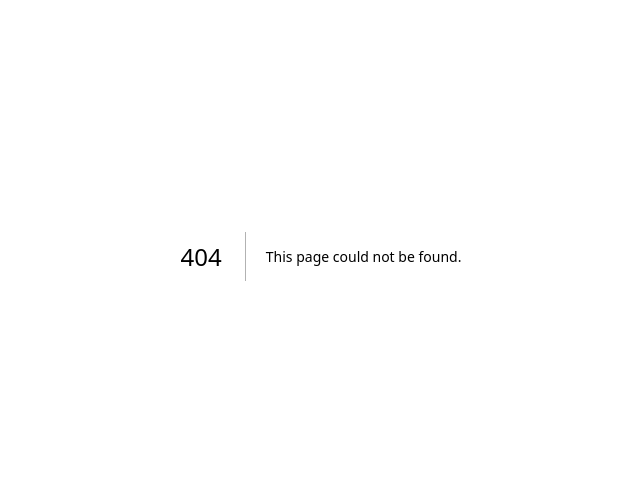
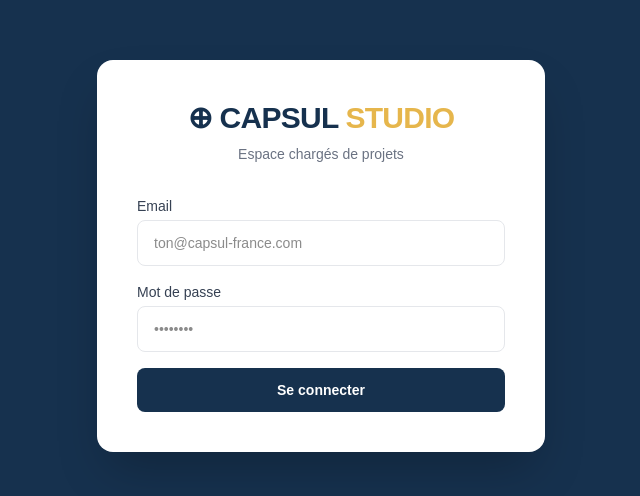
Before and after one commit to alvinakoto/Capsul-studio, a Next.js app: page /login in a window 1280 px wide. Before the commit this address had no page. Shown: the part 144-640 px from the top of the page, without its empty margins (319-959 px from the left). Built offline with nearby package versions, Linux system fonts and the light colour scheme; no server answers.

Commit message:
S1 — auth fonctionnelle

```diff
--- /dev/null
+++ b/app/login/page.tsx
@@ -0,0 +1,93 @@
+'use client'
+
+import { useState } from 'react'
+import { createClient } from '@/lib/supabase/client'
+import { useRouter } from 'next/navigation'
+
+export default function LoginPage() {
+  const [email, setEmail] = useState('')
+  const [password, setPassword] = useState('')
+  const [error, setError] = useState('')
+  const [loading, setLoading] = useState(false)
+  const router = useRouter()
+  const supabase = createClient()
+
+  const handleLogin = async () => {
+    setLoading(true)
+    setError('')
+
+    const { error } = await supabase.auth.signInWithPassword({
+      email,
+      password,
+    })
+
+    if (error) {
+      setError('Email ou mot de passe incorrect')
+      setLoading(false)
+      return
+    }
+
+    router.push('/')
+    router.refresh()
+  }
+
+  return (
+    <div className="min-h-screen bg-[#16314E] flex items-center justify-center">
+      <div className="bg-white rounded-2xl p-10 w-full max-w-md shadow-2xl">
+
+        <div className="text-center mb-8">
+          <div className="text-3xl font-black text-[#16314E] tracking-tight">
+            ⊕ CAPSUL <span className="text-[#e6b64c]">STUDIO</span>
+          </div>
+          <div className="text-sm text-gray-500 mt-2">
+            Espace chargés de projets
+          </div>
+        </div>
+
+        <div className="space-y-4">
+          <div>
+            <label className="block text-sm font-medium text-gray-700 mb-1">
+              Email
+            </label>
+            <input
+              type="email"
+              value={email}
+              onChange={(e) => setEmail(e.target.value)}
+              placeholder="ton@capsul-france.com"
+              className="w-full border border-gray-200 rounded-lg px-4 py-3 text-sm focus:outline-none focus:ring-2 focus:ring-[#16314E]"
+            />
+          </div>
+
+          <div>
+            <label className="block text-sm font-medium text-gray-700 mb-1">
+              Mot de passe
+            </label>
+            <input
+              type="password"
+              value={password}
+              onChange={(e) => setPassword(e.target.value)}
+              placeholder="••••••••"
+              className="w-full border border-gray-200 rounded-lg px-4 py-3 text-sm focus:outline-none focus:ring-2 focus:ring-[#16314E]"
+              onKeyDown={(e) => e.key === 'Enter' && handleLogin()}
+            />
+          </div>
+
+          {error && (
+            <div className="text-sm text-red-600 bg-red-50 px-4 py-3 rounded-lg">
+              {error}
+            </div>
+          )}
+
+          <button
+            onClick={handleLogin}
+            disabled={loading}
+            className="w-full bg-[#16314E] text-white rounded-lg px-4 py-3 text-sm font-semibold hover:bg-[#1B3A6B] transition-colors disabled:opacity-50"
+          >
+            {loading ? 'Connexion...' : 'Se connecter'}
+          </button>
+        </div>
+
+      </div>
+    </div>
+  )
+}
--- a/app/page.tsx
+++ b/app/page.tsx
@@ -1,65 +1,35 @@
-import Image from "next/image";
+import { createClient } from '@/lib/supabase/server'
+import { redirect } from 'next/navigation'
 
-export default function Home() {
+export default async function HomePage() {
+  const supabase = await createClient()
+
+  const { data: { user } } = await supabase.auth.getUser()
+  if (!user) redirect('/login')
+
+  const { data: profile, error: profileError } = await supabase
+    .from('users')
+    .select('full_name, role')
+    .eq('id', user.id)
+    .single()
+
+  console.log('User ID:', user.id)
+  console.log('Profile:', profile)
+  console.log('Profile error:', profileError)
+
   return (
-    <div className="flex flex-col flex-1 items-center justify-center bg-zinc-50 font-sans dark:bg-black">
-      <main className="flex flex-1 w-full max-w-3xl flex-col items-center justify-between py-32 px-16 bg-white dark:bg-black sm:items-start">
-        <Image
-          className="dark:invert"
-          src="/next.svg"
-          alt="Next.js logo"
-          width={100}
-          height={20}
-          priority
-        />
-        <div className="flex flex-col items-center gap-6 text-center sm:items-start sm:text-left">
-          <h1 className="max-w-xs text-3xl font-semibold leading-10 tracking-tight text-black dark:text-zinc-50">
-            To get started, edit the page.tsx file.
-          </h1>
-          <p className="max-w-md text-lg leading-8 text-zinc-600 dark:text-zinc-400">
-            Looking for a starting point or more instructions? Head over to{" "}
-            <a
-              href="https://vercel.com/templates?framework=next.js&utm_source=create-next-app&utm_medium=appdir-template-tw&utm_campaign=create-next-app"
-              className="font-medium text-zinc-950 dark:text-zinc-50"
-            >
-              Templates
-            </a>{" "}
-            or the{" "}
-            <a
-              href="https://nextjs.org/learn?utm_source=create-next-app&utm_medium=appdir-template-tw&utm_campaign=create-next-app"
-              className="font-medium text-zinc-950 dark:text-zinc-50"
-            >
-              Learning
-            </a>{" "}
-            center.
-          </p>
+    <div className="min-h-screen bg-gray-50 flex items-center justify-center">
+      <div className="text-center">
+        <div className="text-3xl font-black text-[#16314E] tracking-tight mb-2">
+          ⊕ CAPSUL <span className="text-[#e6b64c]">STUDIO</span>
         </div>
-        <div className="flex flex-col gap-4 text-base font-medium sm:flex-row">
-          <a
-            className="flex h-12 w-full items-center justify-center gap-2 rounded-full bg-foreground px-5 text-background transition-colors hover:bg-[#383838] dark:hover:bg-[#ccc] md:w-[158px]"
-            href="https://vercel.com/new?utm_source=create-next-app&utm_medium=appdir-template-tw&utm_campaign=create-next-app"
-            target="_blank"
-            rel="noopener noreferrer"
-          >
-            <Image
-              className="dark:invert"
-              src="/vercel.svg"
-              alt="Vercel logomark"
-              width={16}
-              height={16}
-            />
-            Deploy Now
-          </a>
-          <a
-            className="flex h-12 w-full items-center justify-center rounded-full border border-solid border-black/[.08] px-5 transition-colors hover:border-transparent hover:bg-black/[.04] dark:border-white/[.145] dark:hover:bg-[#1a1a1a] md:w-[158px]"
-            href="https://nextjs.org/docs?utm_source=create-next-app&utm_medium=appdir-template-tw&utm_campaign=create-next-app"
-            target="_blank"
-            rel="noopener noreferrer"
-          >
-            Documentation
-          </a>
+        <div className="text-xl text-gray-700 mt-4">
+          Bonjour <strong>{profile?.full_name ?? user.email}</strong> 👋
         </div>
-      </main>
+        <div className="text-sm text-gray-400 mt-1 capitalize">
+          {profile?.role}
+        </div>
+      </div>
     </div>
-  );
+  )
 }
--- /dev/null
+++ b/lib/supabase/client.ts
@@ -0,0 +1,8 @@
+import { createBrowserClient } from '@supabase/ssr'
+
+export function createClient() {
+  return createBrowserClient(
+    process.env.NEXT_PUBLIC_SUPABASE_URL!,
+    process.env.NEXT_PUBLIC_SUPABASE_ANON_KEY!
+  )
+}
--- /dev/null
+++ b/lib/supabase/server.ts
@@ -0,0 +1,27 @@
+import { createServerClient } from '@supabase/ssr'
+import { cookies } from 'next/headers'
+
+export async function createClient() {
+  const cookieStore = await cookies()
+
+  return createServerClient(
+    process.env.NEXT_PUBLIC_SUPABASE_URL!,
+    process.env.NEXT_PUBLIC_SUPABASE_ANON_KEY!,
+    {
+      cookies: {
+        getAll() {
+          return cookieStore.getAll()
+        },
+        setAll(cookiesToSet) {
+          try {
+            cookiesToSet.forEach(({ name, value, options }) =>
+              cookieStore.set(name, value, options)
+            )
+          } catch {
+            // Ignoré côté Server Component
+          }
+        },
+      },
+    }
+  )
+}
--- a/package.json
+++ b/package.json
@@ -9,6 +9,8 @@
     "lint": "eslint"
   },
   "dependencies": {
+    "@supabase/ssr": "^0.12.0",
+    "@supabase/supabase-js": "^2.108.0",
     "next": "16.2.7",
     "react": "19.2.4",
     "react-dom": "19.2.4"
--- /dev/null
+++ b/proxy.ts
@@ -0,0 +1,46 @@
+import { createServerClient } from '@supabase/ssr'
+import { NextResponse, type NextRequest } from 'next/server'
+
+export async function proxy(request: NextRequest) {
+  let supabaseResponse = NextResponse.next({
+    request,
+  })
+
+  const supabase = createServerClient(
+    process.env.NEXT_PUBLIC_SUPABASE_URL!,
+    process.env.NEXT_PUBLIC_SUPABASE_ANON_KEY!,
+    {
+      cookies: {
+        getAll() {
+          return request.cookies.getAll()
+        },
+        setAll(cookiesToSet) {
+          cookiesToSet.forEach(({ name, value }) =>
+            request.cookies.set(name, value)
+          )
+          supabaseResponse = NextResponse.next({ request })
+          cookiesToSet.forEach(({ name, value, options }) =>
+            supabaseResponse.cookies.set(name, value, options)
+          )
+        },
+      },
+    }
+  )
+
+  const { data: { user } } = await supabase.auth.getUser()
+
+  // Si non connecté et pas sur /login → redirige vers /login
+  if (!user && !request.nextUrl.pathname.startsWith('/login')) {
+    const url = request.nextUrl.clone()
+    url.pathname = '/login'
+    return NextResponse.redirect(url)
+  }
+
+  return supabaseResponse
+}
+
+export const config = {
+  matcher: [
+    '/((?!_next/static|_next/image|favicon.ico|.*\\.(?:svg|png|jpg|jpeg|gif|webp)$).*)',
+  ],
+}
```
Also changed, not shown: 2 other files (tests, documents, lock files or other folders).
